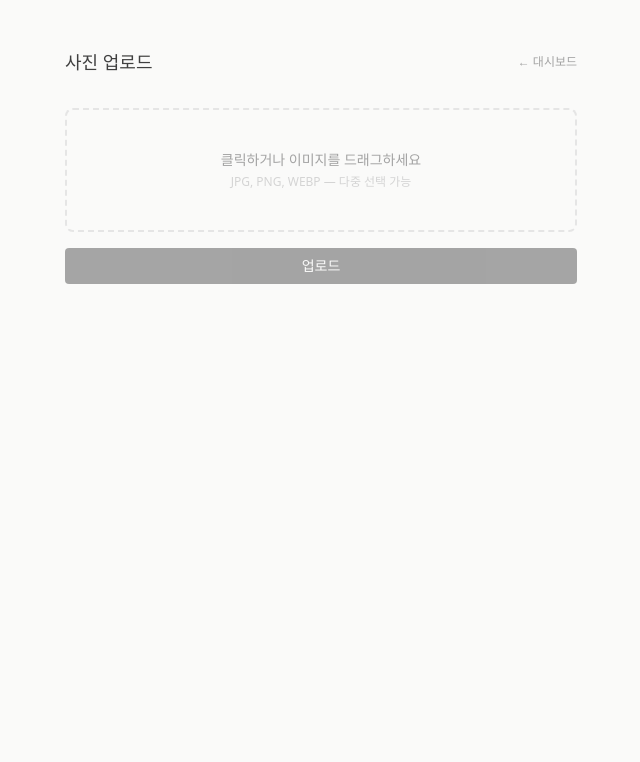
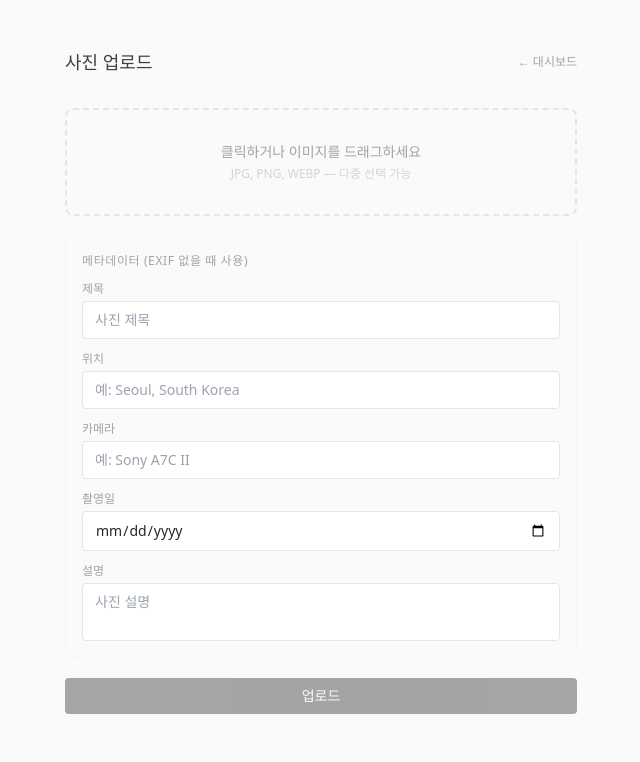
Before and after one commit to DaeHyeoNi/anyway, a FastAPI app: page /manage/photos/upload in a window 1280 px wide. Shown: the part 53-815 px from the top of the page, without its empty margins (23-663 px from the left). Before the commit the page ends 337 px from the top, so only its background shows below. Run offline with FastAPI, Linux system fonts and the light colour scheme; the visitor is signed in with stand-in values (Sample User, id 1); some libraries are stand-ins or nearby versions.

Commit message:
feat: 업로드 시 메타데이터 수동 입력 기능 추가
- 제목, 위치, 카메라, 촬영일, 설명 입력 필드 추가
- EXIF 우선, 없는 필드만 수동 입력값으로 보완

Co-Authored-By: Claude Sonnet 4.6 <noreply@anthropic.com>

```diff
--- a/app/admin/router.py
+++ b/app/admin/router.py
@@ -64,11 +64,24 @@ async def upload_page(request: Request, _=Depends(require_admin)):
 async def upload_photo(
     request: Request,
     files: list[UploadFile] = File(...),
+    title: str = Form(""),
+    location: str = Form(""),
+    camera: str = Form(""),
+    taken_at: str = Form(""),
+    description: str = Form(""),
     db: AsyncSession = Depends(get_db),
     _=Depends(require_admin),
 ):
     if isinstance(_, RedirectResponse):
         return _
+
+    meta_override = {
+        "title": title.strip(),
+        "location": location.strip(),
+        "camera": camera.strip(),
+        "taken_at": taken_at.strip(),
+        "description": description.strip(),
+    }
 
     errors = []
     count = 0
@@ -80,6 +93,7 @@ async def upload_photo(
                 content_type=file.content_type,
                 original_filename=file.filename,
                 db=db,
+                meta_override=meta_override,
             )
             count += 1
         except Exception as e:
--- a/app/photos/service.py
+++ b/app/photos/service.py
@@ -20,6 +20,7 @@ async def create_photo_from_upload(
     content_type: str,
     original_filename: str,
     db: AsyncSession,
+    meta_override: dict | None = None,
 ) -> Photo:
 
     import io
@@ -65,6 +66,8 @@ async def create_photo_from_upload(
     # AI 태깅 (API 키 없으면 스킵)
     tags = await generate_tags(orig_path)
 
+    # 수동 입력값으로 EXIF 빈 필드 보완 (EXIF 우선)
+    override = meta_override or {}
     photo = Photo(
         filename=filename,
         storage_url=f"/storage/originals/{filename}",
@@ -74,10 +77,21 @@ async def create_photo_from_upload(
         file_size=len(file_bytes),
         color_palette=palette if palette else None,
         ai_tags=tags if tags else None,
-        location=location,
+        location=location or override.get("location") or None,
+        title=override.get("title") or None,
+        description=override.get("description") or None,
         is_published=True,
-        **exif,
+        **{k: v for k, v in exif.items() if v is not None},
     )
+    # EXIF에 없는 카메라/날짜는 수동 입력으로 채움
+    if not photo.camera and override.get("camera"):
+        photo.camera = override["camera"]
+    if not photo.taken_at and override.get("taken_at"):
+        from datetime import datetime
+        try:
+            photo.taken_at = datetime.strptime(override["taken_at"], "%Y-%m-%d")
+        except ValueError:
+            pass
     db.add(photo)
     await db.commit()
     await db.refresh(photo)
--- a/app/templates/admin/upload.html
+++ b/app/templates/admin/upload.html
@@ -11,37 +11,65 @@
     {% if success %}
     <p class="text-sm text-green-600">{{ success }}</p>
     {% endif %}
-
     {% if error %}
     <p class="text-sm text-red-500 whitespace-pre-line">{{ error }}</p>
     {% endif %}
 
     <form method="post" action="/manage/photos/upload" enctype="multipart/form-data"
-          class="flex flex-col gap-4"
-          x-data="{ dragging: false, files: [] }"
-          @dragover.prevent="dragging = true"
-          @dragleave.prevent="dragging = false"
-          @drop.prevent="dragging = false; files = Array.from($event.dataTransfer.files)">
+          class="flex flex-col gap-5"
+          x-data="{ files: [] }"
+          @dragover.prevent
+          @drop.prevent="files = Array.from($event.dataTransfer.files)">
 
-        <label
-            class="border-2 border-dashed rounded-lg p-10 text-center cursor-pointer transition"
-            :class="dragging ? 'border-neutral-400 bg-neutral-100' : 'border-neutral-200 hover:border-neutral-300'"
-        >
+        {# 파일 선택 #}
+        <label class="border-2 border-dashed border-neutral-200 rounded-lg p-8 text-center cursor-pointer hover:border-neutral-300 transition"
+               :class="files.length > 0 ? 'border-neutral-400' : ''">
             <input type="file" name="files" accept="image/*" multiple class="hidden"
                    @change="files = Array.from($event.target.files)">
             <p class="text-sm text-neutral-400">클릭하거나 이미지를 드래그하세요</p>
             <p class="text-xs text-neutral-300 mt-1">JPG, PNG, WEBP — 다중 선택 가능</p>
-            <template x-if="files.length > 0">
-                <p class="text-sm text-neutral-600 mt-3" x-text="`${files.length}개 선택됨`"></p>
-            </template>
+            <p class="text-sm text-neutral-600 mt-3 font-medium" x-show="files.length > 0" x-text="`${files.length}개 선택됨`"></p>
         </label>
 
-        <button
-            type="submit"
-            class="bg-neutral-800 text-white text-sm py-2 rounded hover:bg-neutral-700 transition"
-            :disabled="files.length === 0"
-            :class="files.length === 0 ? 'opacity-40 cursor-not-allowed' : ''"
-        >
+        {# 메타데이터 입력 #}
+        <div class="flex flex-col gap-3 border border-neutral-100 rounded-lg p-4">
+            <p class="text-xs text-neutral-400 uppercase tracking-wider">메타데이터 <span class="normal-case">(EXIF 없을 때 사용)</span></p>
+
+            <div class="flex flex-col gap-1">
+                <label class="text-xs text-neutral-400">제목</label>
+                <input type="text" name="title" placeholder="사진 제목"
+                       class="border border-neutral-200 rounded px-3 py-2 text-sm outline-none focus:border-neutral-400 transition">
+            </div>
+
+            <div class="flex flex-col gap-1">
+                <label class="text-xs text-neutral-400">위치</label>
+                <input type="text" name="location" placeholder="예: Seoul, South Korea"
+                       class="border border-neutral-200 rounded px-3 py-2 text-sm outline-none focus:border-neutral-400 transition">
+            </div>
+
+            <div class="flex flex-col gap-1">
+                <label class="text-xs text-neutral-400">카메라</label>
+                <input type="text" name="camera" placeholder="예: Sony A7C II"
+                       class="border border-neutral-200 rounded px-3 py-2 text-sm outline-none focus:border-neutral-400 transition">
+            </div>
+
+            <div class="flex flex-col gap-1">
+                <label class="text-xs text-neutral-400">촬영일</label>
+                <input type="date" name="taken_at"
+                       class="border border-neutral-200 rounded px-3 py-2 text-sm outline-none focus:border-neutral-400 transition">
+            </div>
+
+            <div class="flex flex-col gap-1">
+                <label class="text-xs text-neutral-400">설명</label>
+                <textarea name="description" placeholder="사진 설명" rows="2"
+                          class="border border-neutral-200 rounded px-3 py-2 text-sm outline-none focus:border-neutral-400 transition resize-none"></textarea>
+            </div>
+        </div>
+
+        <button type="submit"
+                class="bg-neutral-800 text-white text-sm py-2 rounded hover:bg-neutral-700 transition"
+                :class="files.length === 0 ? 'opacity-40 cursor-not-allowed' : ''"
+                :disabled="files.length === 0">
             업로드
         </button>
     </form>
```
